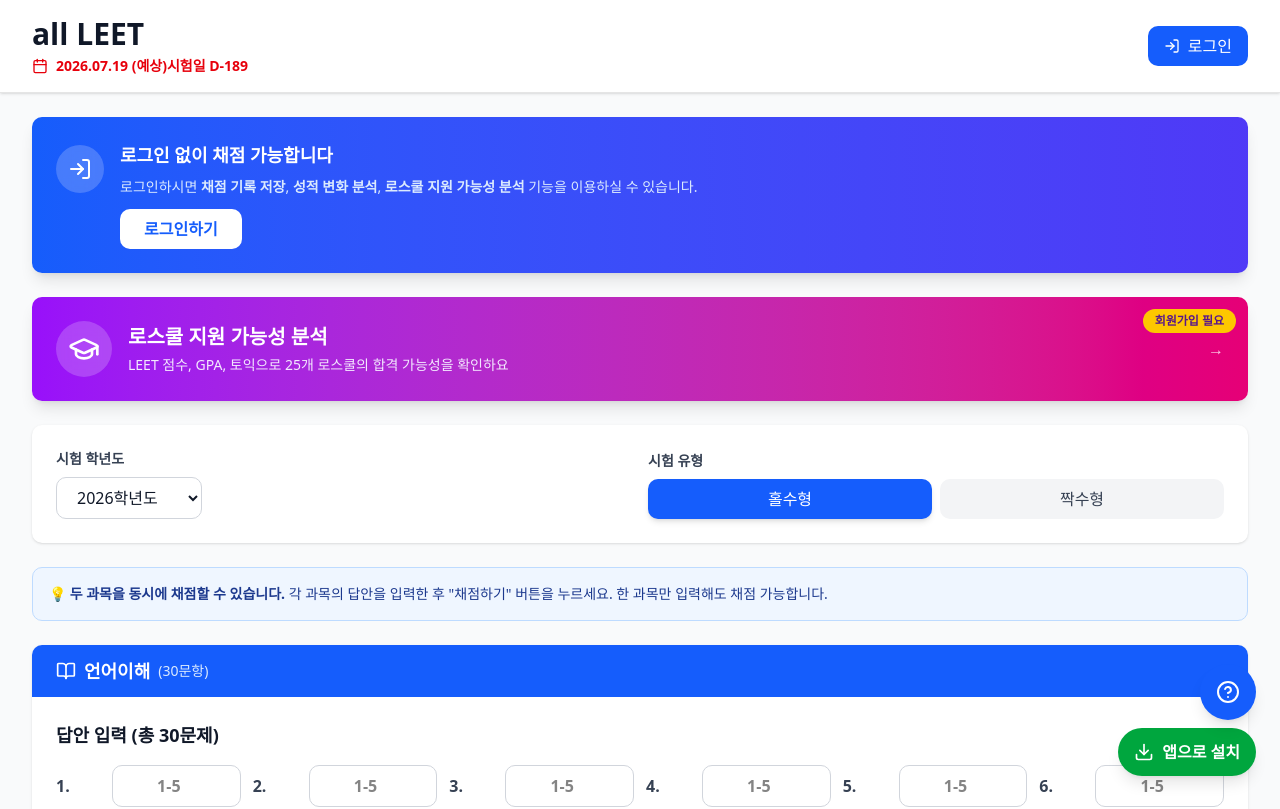
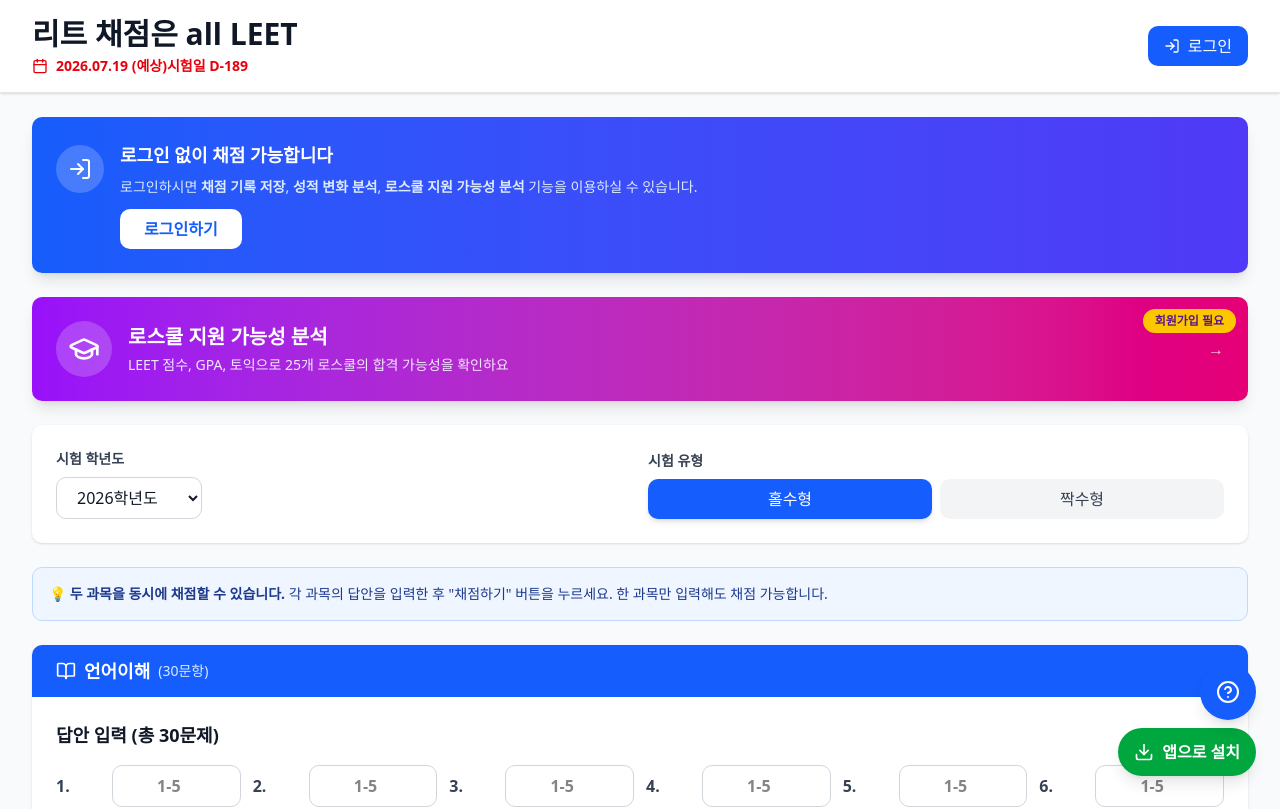
Before and after one commit to jongekim/all_LEET, a React (Vite) app: page / in a window 1280 px wide. Shown: the top 809 px of the page. Built offline with nearby package versions, Linux system fonts and the light colour scheme.

Commit message:
Change word to 리트채점은 all LEET

```diff
--- a/index.html
+++ b/index.html
@@ -5,16 +5,16 @@
       <meta charset="UTF-8" />
       <meta name="viewport" content="width=device-width, initial-scale=1.0" />
 
-      <title>all_LEET</title>
+        <title>리트 채점은 all LEET</title>
       <meta name="description" content="LEET 시험 채점 및 로스쿨 지원 가능성 분석 서비스" />
 
       <meta property="og:type" content="website" />
-      <meta property="og:title" content="all_LEET" />
+        <meta property="og:title" content="리트 채점은 all LEET" />
       <meta property="og:description" content="LEET 시험 채점 및 로스쿨 지원 가능성 분석 서비스" />
       <meta property="og:image" content="/icon.svg" />
 
       <meta name="twitter:card" content="summary" />
-      <meta name="twitter:title" content="all_LEET" />
+        <meta name="twitter:title" content="리트 채점은 all LEET" />
       <meta name="twitter:description" content="LEET 시험 채점 및 로스쿨 지원 가능성 분석 서비스" />
     </head>
 
--- a/src/App.tsx
+++ b/src/App.tsx
@@ -105,7 +105,7 @@
     }
 
     // 6. 페이지 타이틀 설정
-    document.title = 'all_LEET';
+    document.title = '리트 채점은 all LEET';
   }, []);
 
   // ----------------------------------------------------------------
--- a/src/pages/ForgotPasswordPage.tsx
+++ b/src/pages/ForgotPasswordPage.tsx
@@ -117,7 +117,7 @@
             <div className="inline-flex items-center justify-center w-16 h-16 bg-blue-600 rounded-full mb-4">
               <BookOpen className="w-8 h-8 text-white" />
             </div>
-            <h1 className="text-3xl font-bold text-gray-900 mb-2">all LEET</h1>
+            <h1 className="text-3xl font-bold text-gray-900 mb-2">리트 채점은 all LEET</h1>
             <p className="text-gray-600">
               가입한 이메일 주소를 입력하세요
             </p>
--- a/src/pages/HistoryPage.tsx
+++ b/src/pages/HistoryPage.tsx
@@ -93,7 +93,7 @@
         <div className="max-w-7xl mx-auto px-4 sm:px-6 lg:px-8 py-4">
           <div className="flex items-center justify-between">
             <div>
-              <h1 className="text-2xl sm:text-3xl font-bold text-gray-900">all LEET</h1>
+              <h1 className="text-2xl sm:text-3xl font-bold text-gray-900">리트 채점은 all LEET</h1>
               <p className="text-sm text-gray-600 mt-1">총 {history.length}개의 채점 기록</p>
             </div>
             <div className="flex items-center gap-3">
--- a/src/pages/HomePage.tsx
+++ b/src/pages/HomePage.tsx
@@ -112,7 +112,7 @@
         <div className="max-w-7xl mx-auto px-4 sm:px-6 lg:px-8 py-4">
           <div className="flex items-center justify-between">
             <div>
-              <h1 className="text-2xl sm:text-3xl font-bold text-gray-900">all LEET</h1>
+              <h1 className="text-2xl sm:text-3xl font-bold text-gray-900">리트 채점은 all LEET</h1>
               <div className="flex items-center gap-2 mt-1">
                 <Calendar className="w-4 h-4 text-red-600" />
                 <p className="text-sm font-semibold text-red-600">
--- a/src/pages/LoginPage.tsx
+++ b/src/pages/LoginPage.tsx
@@ -110,7 +110,7 @@
             <div className="inline-flex items-center justify-center w-16 h-16 bg-blue-600 rounded-full mb-4">
               <BookOpen className="w-8 h-8 text-white" />
             </div>
-            <h1 className="text-3xl font-bold text-gray-900 mb-2">all LEET</h1>
+            <h1 className="text-3xl font-bold text-gray-900 mb-2">리트 채점은 all LEET</h1>
             <div className="flex items-center justify-center gap-2">
               <Calendar className="w-4 h-4 text-red-600" />
               <p className="text-sm font-semibold text-red-600">
--- a/src/pages/ResetPasswordPage.tsx
+++ b/src/pages/ResetPasswordPage.tsx
@@ -140,7 +140,7 @@
             <div className="inline-flex items-center justify-center w-16 h-16 bg-blue-600 rounded-full mb-4">
               <BookOpen className="w-8 h-8 text-white" />
             </div>
-            <h1 className="text-3xl font-bold text-gray-900 mb-2">all LEET</h1>
+            <h1 className="text-3xl font-bold text-gray-900 mb-2">리트 채점은 all LEET</h1>
             <p className="text-gray-600">
               새로운 비밀번호를 입력하세요
             </p>
```
Also changed, not shown: src/public/manifest.json, 2 other files (tests, documents, lock files or other folders).
